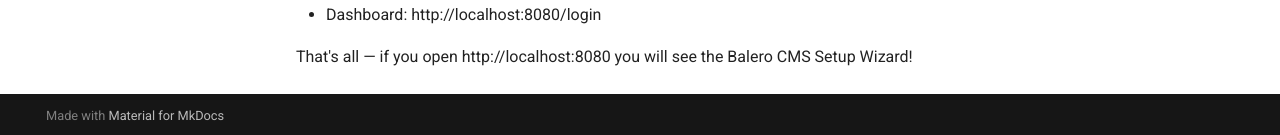
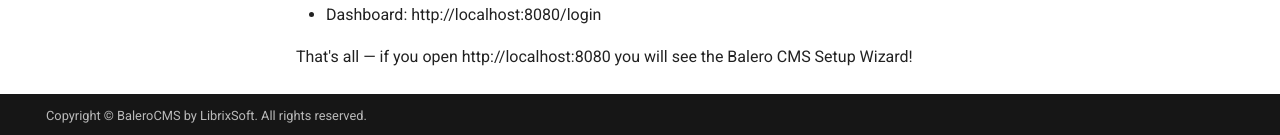
Before and after one commit to librixsoft/balerocms-docs, an MkDocs documentation site: the page built from docs/index.md, in a window 1280 px wide and 992 px high. Shown: the part 854-989 px from the top of the window. Built offline with MkDocs 1.6.1 and Material for MkDocs 9.7.7, drawn with Linux system fonts in a browser that asks for light colours; comment, search, counter and statistics services are not loaded; the version menu is left out.

Commit message:
update footer

```diff
--- a/mkdocs.yml
+++ b/mkdocs.yml
@@ -60,3 +60,6 @@
 extra:
   version:
     provider: mike
+  generator: false
+
+copyright: Copyright © BaleroCMS by LibrixSoft. All rights reserved.
```
